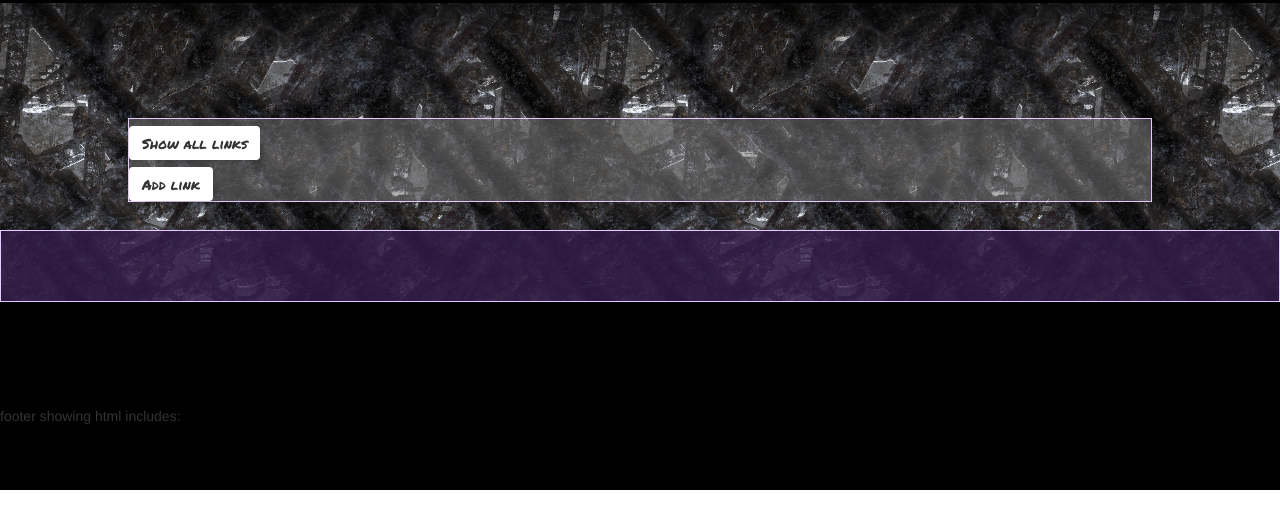
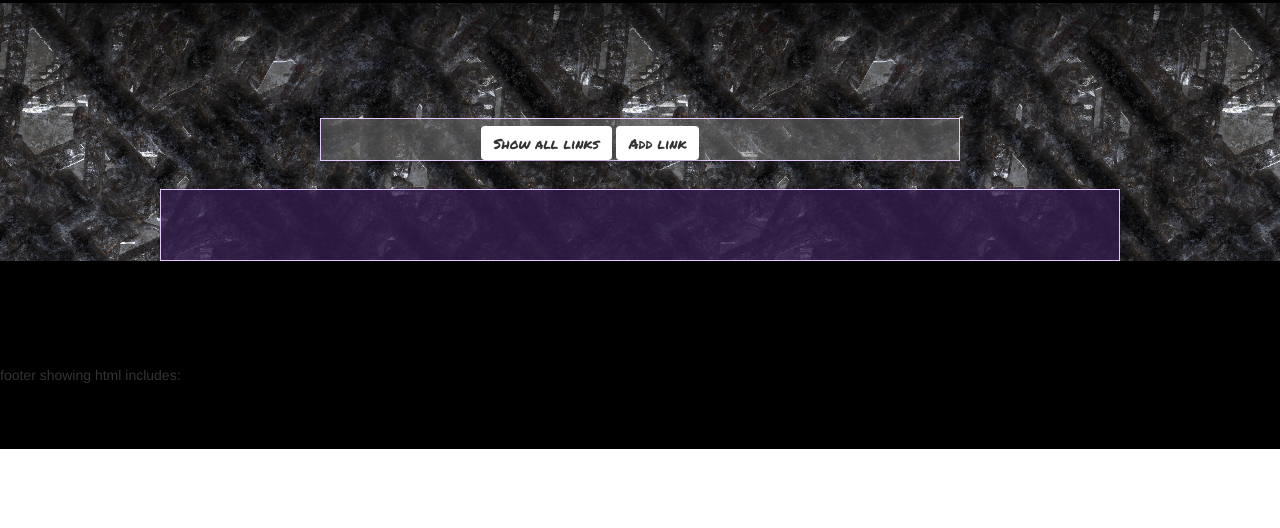
Before and after one commit to makingentropy/finalproject, a website: page public/index.html in a window 1280 px wide. Shown: the part 138-666 px from the top of the page. Drawn offline with nearby package versions, Linux system fonts and the light colour scheme.

Commit message:
Closer to fully responsive styling

```diff
--- a/public/css/style.css
+++ b/public/css/style.css
@@ -65,7 +65,7 @@ a:hover{
 
 }
 .listContainer{
-  width:80%;
+  width:50%;
   border: 1px solid #e6caff;
   /*margin-top: 1em;*/
   /*padding: 2em 3em 3em 3em;*/
@@ -78,7 +78,7 @@ a:hover{
 }
 .listContainer2{
   /*display: flex;*/
-  width:100%;
+  width:75%;
   border: 1px solid #e6caff;
   margin-top: 1em;
   padding: 2em 3em 3em 3em;
@@ -128,6 +128,7 @@ a:hover{
   font-size:2em;
 }
 .tubes{
+  color:white;
   background: url(../images/wall1.jpg);
 }
 #displaySeparator{
@@ -145,7 +146,7 @@ a:hover{
   width:100%;
 }
 #linkBtnHolder{
-  width:100%;
+  width:50%;
 }
 #links_controls{
   margin-bottom: 1em;
--- a/public/includes/dynamic_linkManagement.html
+++ b/public/includes/dynamic_linkManagement.html
@@ -1,10 +1,9 @@
 <div id="linkBtnHolder">
-  <div ng-click="ctrl.getLinks()" class="marker">
-    <div class="btn" ng-click="">Show all links</div>
-  </div>
-  <div ng-click="ctrl.toggleCreateLinkForm()" class="marker">
-    <div class="btn">Add link</div>
-  </div>
+
+    <div ng-click="ctrl.getLinks()" class="btn marker">Show all links</div>
+
+    <div ng-click="ctrl.toggleCreateLinkForm()" class="btn marker">Add link</div>
+
   <div ng-include="'includes/dynamic_createLink.html'"></div>
 </div>
 <!-- <div ng-if="ctrl.pageShowing=='includes/dynamic_getAllLinks.html'"> -->
```
